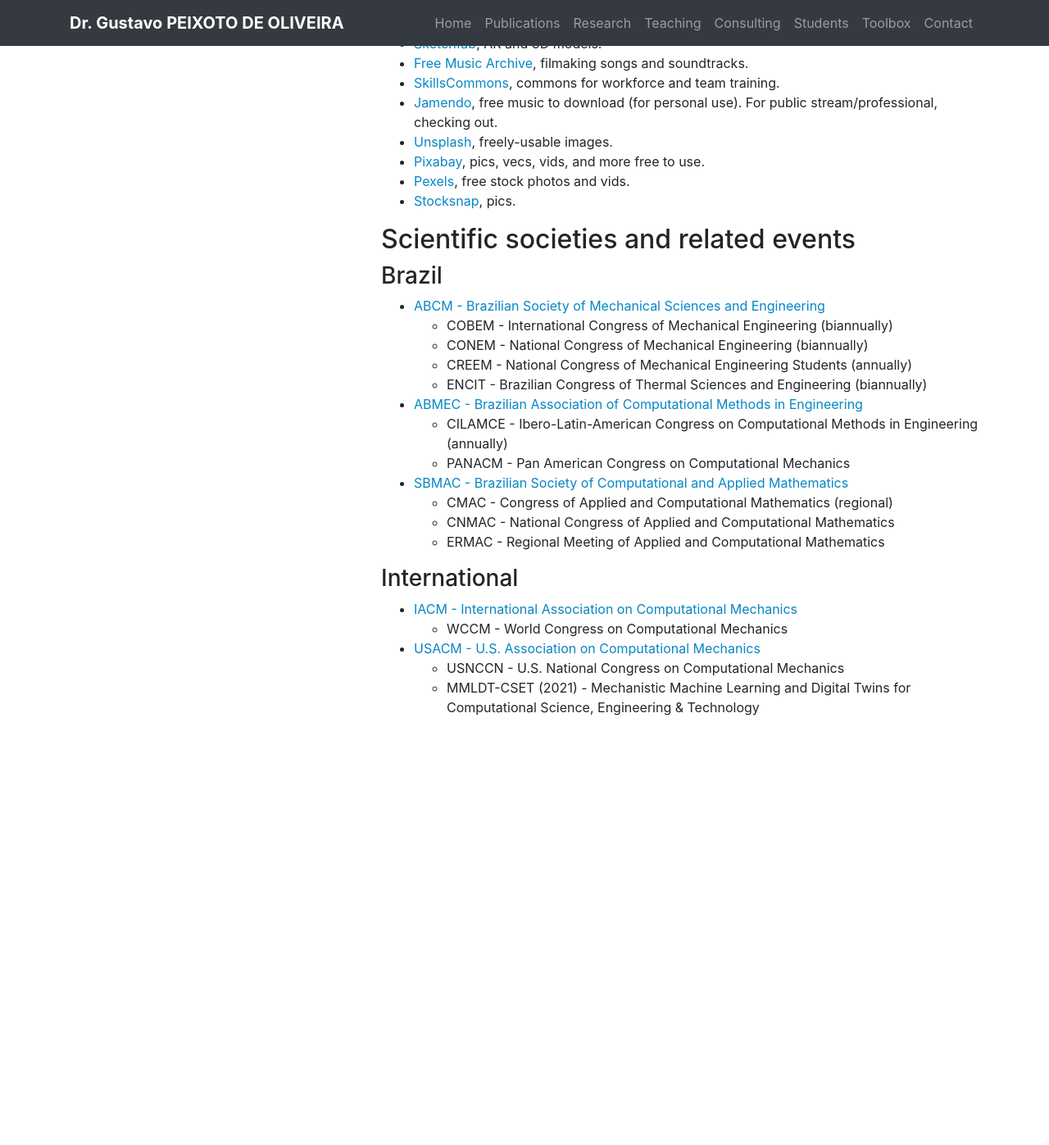
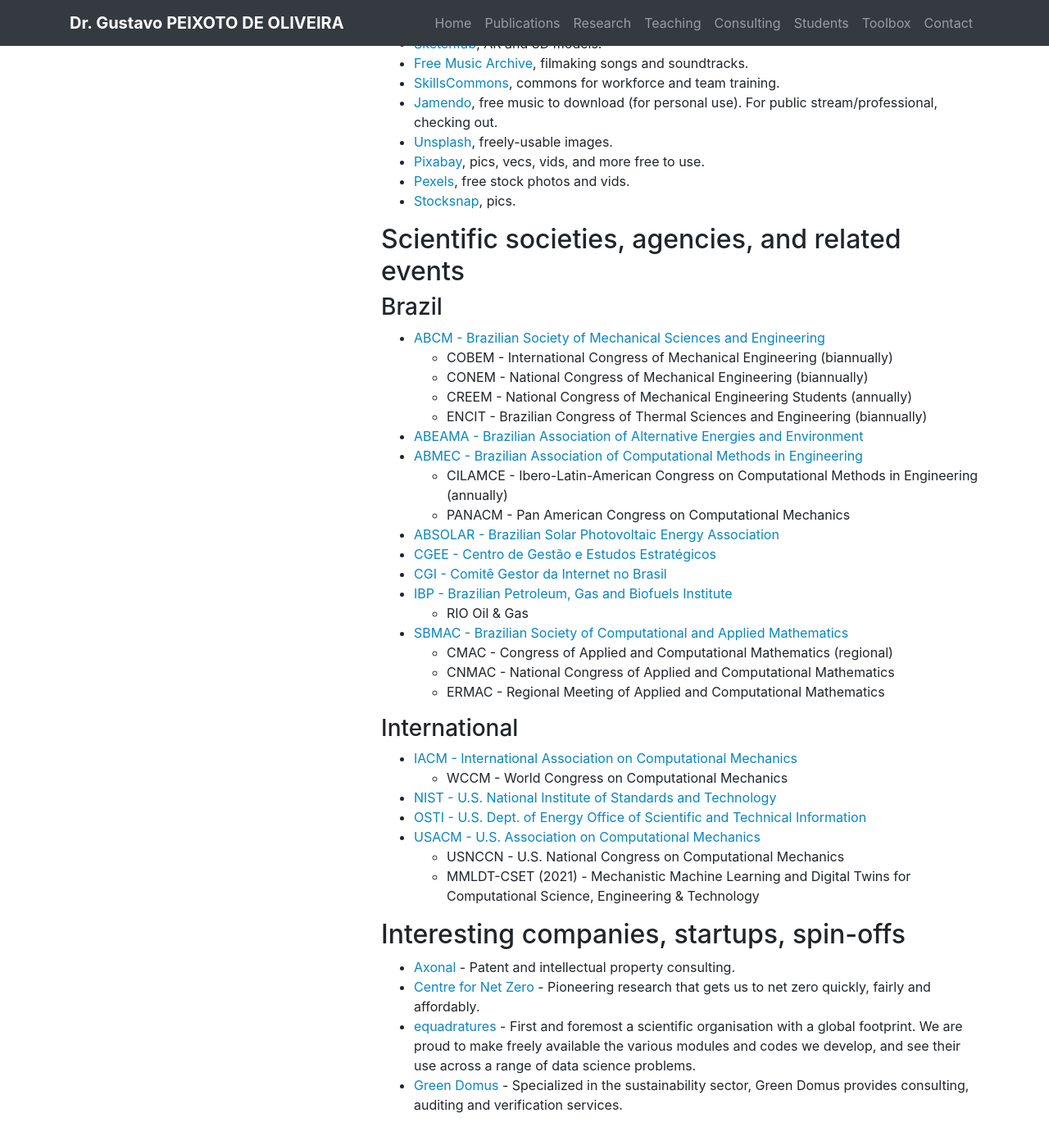
Before and after one commit to gcpeixoto/gcpeixoto.github.io, a Jekyll site: the page built from _toolbox/G-y-links.md, in a window 1280 px wide and 1400 px high, scrolled down 967 px. Shown: the top 1397 px of the window at 82% size. Built offline with Jekyll 4.4.1, drawn with Linux system fonts in a browser that asks for light colours; before the commit the page ends 1882 px from its top, so only the background shows below that.

Commit message:
Adding links for companies and institutes.

```diff
--- a/_toolbox/G-y-links.md
+++ b/_toolbox/G-y-links.md
@@ -47,7 +47,7 @@
 - [Stocksnap](https://stocksnap.io), pics.
 
 
-## Scientific societies and related events
+## Scientific societies, agencies, and related events
 
 ### Brazil
 
@@ -57,9 +57,15 @@
 	- CREEM - National Congress of Mechanical Engineering Students (annually)
 	- ENCIT - Brazilian Congress of Thermal Sciences and Engineering (biannually)
 
+- [ABEAMA - Brazilian Association of Alternative Energies and Environment](https://abeama.org.br)
 - [ABMEC - Brazilian Association of Computational Methods in Engineering](http://www.abmec.org.br)
 	- CILAMCE - Ibero-Latin-American Congress on Computational Methods in Engineering (annually)
 	- PANACM - Pan American Congress on Computational Mechanics
+- [ABSOLAR - Brazilian Solar Photovoltaic Energy Association](https://www.absolar.org.br)
+- [CGEE - Centro de Gestão e Estudos Estratégicos](https://www.cgee.org.br)
+- [CGI - Comitê Gestor da Internet no Brasil](https://www.cgi.br)
+- [IBP - Brazilian Petroleum, Gas and Biofuels Institute](https://www.ibp.org.br)
+	- RIO Oil & Gas
 - [SBMAC - Brazilian Society of Computational and Applied Mathematics](https://www.sbmac.org.br)
 	- CMAC - Congress of Applied and Computational Mathematics (regional)
 	- CNMAC - National Congress of Applied and Computational Mathematics
@@ -69,6 +75,16 @@
 
 - [IACM - International Association on Computational Mechanics](https://iacm.info/#)
 	- WCCM - World Congress on Computational Mechanics
+- [NIST - U.S. National Institute of Standards and Technology](https://www.nist.gov)
+- [OSTI - U.S. Dept. of Energy Office of Scientific and Technical Information](https://www.osti.gov)
 - [USACM - U.S. Association on Computational Mechanics](https://www.usacm.org)
 	- USNCCN - U.S. National Congress on Computational Mechanics
 	- MMLDT-CSET (2021) - Mechanistic Machine Learning and Digital Twins for Computational Science, Engineering & Technology
+
+
+## Interesting companies, startups, spin-offs
+
+- [Axonal](https://www.axonal.com.br) - Patent and intellectual property consulting.
+- [Centre for Net Zero](https://www.centrefornetzero.org) - Pioneering research that gets us to net zero quickly, fairly and affordably.
+- [equadratures](https://equadratures.org) - First and foremost a scientific organisation with a global footprint. We are proud to make freely available the various modules and codes we develop, and see their use across a range of data science problems.
+- [Green Domus](https://www.greendomus.com.br) - Specialized in the sustainability sector, Green Domus provides consulting, auditing and verification services.
```
Also changed, not shown: _includes/components/courses/pos/num-methods.md (+1 -0 lines).
